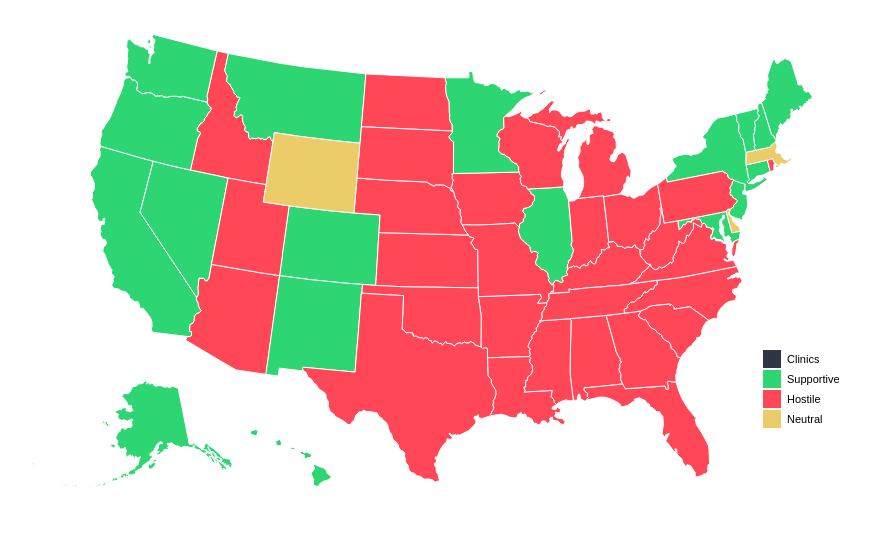
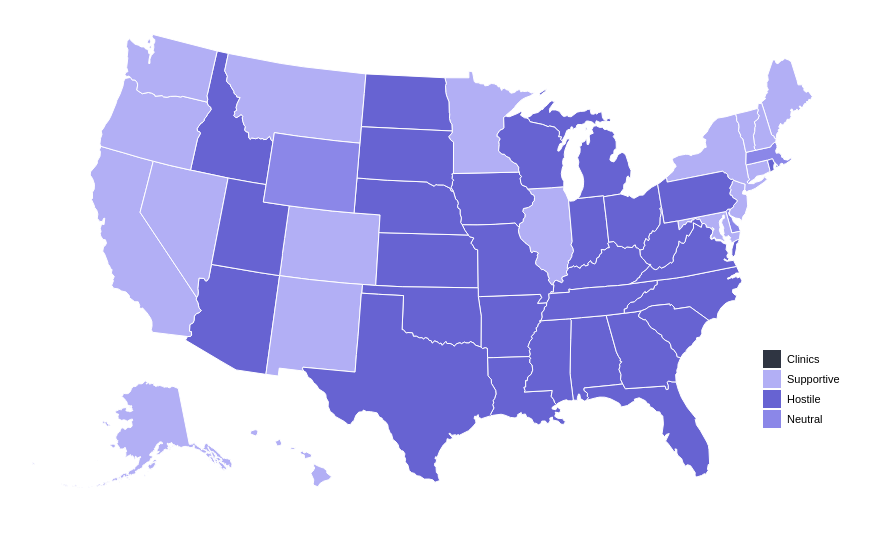
Before and after one commit to djmac7/sana-map, a plain HTML site: page index.html in a window 1280 px wide. Shown: the whole page, without its empty margins (37-907 px from the left). Drawn offline with nearby package versions, Linux system fonts and the light colour scheme.

Commit message:
fix for color-blindness

```diff
--- a/index.html
+++ b/index.html
@@ -69,7 +69,7 @@ var path = d3.geo.path()               // path generator that will convert GeoJS
 
 // Define linear scale for output
 var color = d3.scale.linear()
-			  .range(["rgb(236,204,104)","rgb(255,71,87)","rgb(46,213,115)", "rgb(47, 53, 66)"]);
+			  .range(["rgb(139,135,232)","rgb(103,99,210)","rgb(178,175,245)", "rgb(47, 53, 66)"]);
 
 var legendText = ["Clinics", "Supportive", "Hostile", "Neutral"];
 
```
